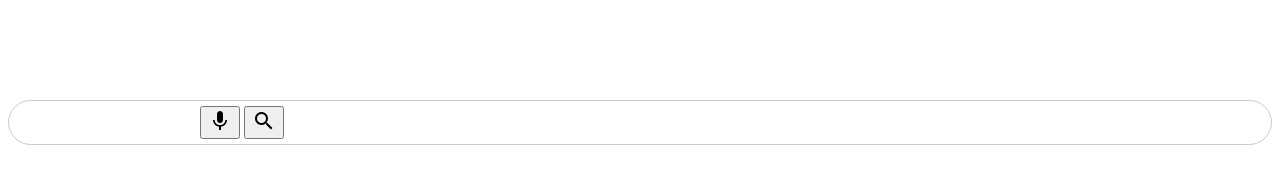
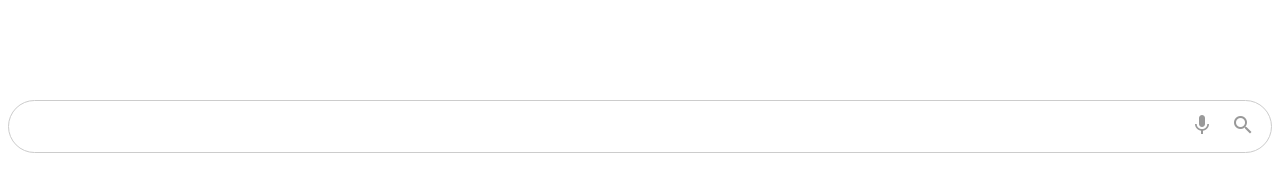
Before and after one commit to jaimerod156/HTMLCSSIntensive, a plain HTML site: page 3 Barra busqueda/index.html in a window 1280 px wide. Drawn offline with Linux system fonts and the light colour scheme.

Commit message:
ultimos retoques

```diff
--- a/3 Barra busqueda/style.css
+++ b/3 Barra busqueda/style.css
@@ -1,3 +1,9 @@
+body {
+    font-family: sans-serif;
+}
+
+
+
 .material-icons {
     font-family: 'Material Icons';
     font-weight: normal;
@@ -36,9 +42,30 @@
   .search-bar:focus-within {
     border: 1px solid #aaa;
     box-shadow: 0px 2px 5px rgba(35, 35, 36, 0.2)
-    /*coordenada x de izq a der, coordena y de arriba abajo*/
+    /*coordenada x de izq a der, coordenada y de arriba abajo*/
   }
 
   .search-bar input {
     border: none;
+    outline: none;
+    padding: 10px;
+    font-size: 18px;
+    flex: auto; /*expande el elemento input  a izquierda y derecha rellenando los espacios que esten vaios*/
   }
+
+  .search-bar .actions {
+    display: flex;
+    gap: 5px;
+  }
+
+  .search-bar .actions button {
+    border: none;
+    outline: none;
+    background: none;
+    cursor: pointer;
+    color: #999;
+  }
+
+  .search-bar .actions button:hover {
+    color: #2979e2;
+  }
```
